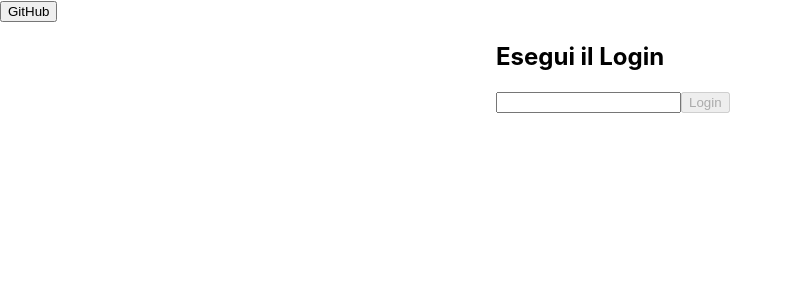
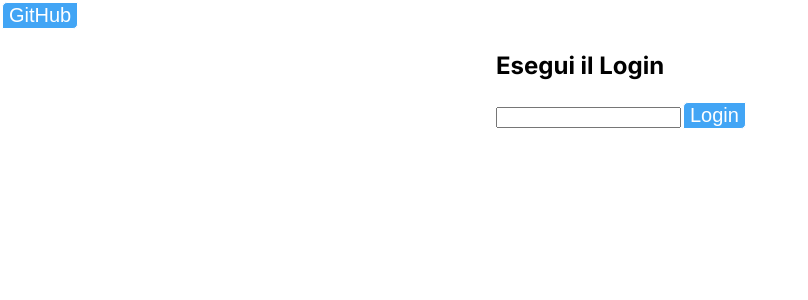
Before and after one commit to chiaraferrara/chat-app, a React (Create React App) app: page / in a window 1280 px wide. Shown: the top 300 px of the page, without its empty margins (0-808 px from the left). Built offline with nearby package versions, Linux system fonts and the light colour scheme.

Commit message:
feat(Chat.tsx):visual differentiation of messages emotion/styled

```diff
--- /dev/null
+++ b/src/App.css
@@ -0,0 +1,5 @@
+@import url('https://fonts.googleapis.com/css2?family=Inter:wght@100..900&display=swap');
+
+body{
+    font-family: "Inter", sans-serif;
+}
--- a/src/App.tsx
+++ b/src/App.tsx
@@ -4,6 +4,7 @@ import React, { useState, useEffect } from 'react';
 import { User, isUserLogged, utilityClearEmail, utilityGetLoggedEmail, utilityIsUserInLocalStorage } from './utilities';
 import Welcome from './components/Welcome';
 import LoginForm from './components/LoginForm';
+import './App.css';
 
 function App() {
   const [email, setEmail] = useState('');
--- /dev/null
+++ b/src/components/Button.tsx
@@ -0,0 +1,33 @@
+/** @format */
+
+import styled from '@emotion/styled';
+
+export const Button = styled.button(() => ({
+  backgroundColor: '#42a5f5',
+  color: '#fff',
+  margin: '2px',
+  bottom: '5px',
+  borderRadius: '5px 0px 5px 0px',
+  cursor: 'pointer',
+  fontSize: '20px',
+  border: '1px solid #ffffff',
+}));
+
+export const Textarea = styled.textarea(() => ({
+  backgroundColor: '#ffffff',
+  color: '#000000',
+  fontSize: '.9rem',
+  padding: '1rem',
+  overflow: 'hidden',
+  overflowY: 'auto',
+  border: 'none',
+  margin: '0',
+  minHeight: '50px',
+  width: '100%',
+
+  //questo per eliminare l'outline una volta cliccato sulla textarea
+  outline: 'none',
+  '&:focus': {
+    border: 'none',
+  },
+}));
--- a/src/components/Chat.tsx
+++ b/src/components/Chat.tsx
@@ -1,11 +1,17 @@
 /** @format */
 
-import { ChatBox } from './ChatBox';
-import { useState } from 'react';
+import { ChatBox, MessageContainer } from './ChatBox';
+import { useState, useEffect } from 'react';
 import { Message, utilityGetLoggedEmail, utilityGetUserLogged } from '../utilities';
+import { Button, Textarea } from './Button';
 function Chat() {
   const [inputMessage, setInputMessage] = useState('');
   const [textmessage, setTextMessage] = useState<Message[]>([]);
+
+  useEffect(() => {
+    const storedMessages: Message[] = JSON.parse(localStorage.getItem('messages') || '[]');
+    setTextMessage(storedMessages);
+  }, []);
 
   const saveMessageToLocalStorage = () => {
     const messages: Message[] = JSON.parse(localStorage.getItem('messages') || '[]');
@@ -22,6 +28,13 @@ function Chat() {
   return (
     <>
       <ChatBox>
+      {textmessage.map((message, index) => (
+          <MessageContainer key={index} isMyMessage={message.author === utilityGetLoggedEmail()}>
+            <strong>{message.author}</strong>
+            <p>{message.text}</p>
+            <p>{message.date}</p>
+          </MessageContainer>
+        ))}
         <form
           name="sendMessageForm"
           action="#"
@@ -32,14 +45,16 @@ function Chat() {
           }}
         >
           <label className="item-input-wrapper">
-            <textarea
+            <Textarea
+            style={{ width: "300px", border: "transparent" }}
+            value={inputMessage}
               placeholder="Send a message..."
               onChange={event => setInputMessage(event.target.value)}
               required
-            ></textarea>
+            ></Textarea>
           </label>
           <div className="footer-btn-wrap">
-            <button type="submit">SEND</button>
+            <Button type="submit">SEND</Button>
           </div>
         </form>
       </ChatBox>
--- a/src/components/ChatBox.tsx
+++ b/src/components/ChatBox.tsx
@@ -1,10 +1,28 @@
-import styled from "@emotion/styled";
+/** @format */
+
+import styled from '@emotion/styled';
+
+export const Container = styled.div(() => ({
+  margin: 'auto',
+  textAlign: 'center',
+}));
 
 export const ChatBox = styled.div(() => ({
-    margin: "60px auto",
-    background: "#ffffff",
-    padding: "0",
-    borderColor: "#000000",
-    borderRadius: "7px",
-    width:"300px"
-}))
+  margin: '60px auto',
+  background: '#ffffff',
+  padding: '0',
+  borderColor: '#000000',
+  borderRadius: '7px',
+  width: '300px',
+}));
+
+export const MessageContainer = styled.div<{ isMyMessage: boolean }>(props => ({
+  padding: '4px',
+  margin: '4px 0',
+  border: '1px solid #ccc',
+  borderRadius: props.isMyMessage ? '8px 0 8px 8px' : '0 8px 8px 8px',
+  fontSize: '0.9em',
+  background: props.isMyMessage ? '#42a5f5' : '#f4f4f4',
+  color: props.isMyMessage ? '#ffffff' : '#000000',
+  float: props.isMyMessage ? 'right' : 'left',
+}));
--- a/src/components/LoginForm.tsx
+++ b/src/components/LoginForm.tsx
@@ -3,6 +3,7 @@
 import React from 'react';
 import { useState } from 'react';
 import { User, utilityGetLoggedEmail, utilityIsUserInLocalStorage } from '../utilities';
+import { Button } from './Button';
 
 function LoginForm({ onClickLogin }: { onClickLogin: () => void }) {
   const [email, setEmail] = useState('');
@@ -83,7 +84,7 @@ function LoginForm({ onClickLogin }: { onClickLogin: () => void }) {
     <>
       <nav className="navbar bg-dark border-bottom border-body">
         <a href="https://github.com/chiaraferrara">
-          <button className="btn btn-dark">GitHub</button>
+          <Button className="btn btn-dark">GitHub</Button>
         </a>
       </nav>
       <div className="App" style={{ width: 18 + 'rem', margin: 'auto', marginTop: '20px' }}>
@@ -110,9 +111,9 @@ function LoginForm({ onClickLogin }: { onClickLogin: () => void }) {
             // stato della mail aggiorna il valore così
             onChange={event => setEmail(event.target.value)}
           ></input>
-          <button className="btn btn-dark" type="submit" id="submitBtn"disabled onClick={onClickLogin}>
+          <Button className="btn btn-dark" type="submit" id="submitBtn"disabled onClick={onClickLogin}>
             Login
-          </button>
+          </Button>
         </form>
       </div>
     </>
--- a/src/components/Welcome.tsx
+++ b/src/components/Welcome.tsx
@@ -3,6 +3,8 @@
 import React from 'react';
 import { utilityClearEmail, utilityGetUserLogged } from '../utilities';
 import Chat from './Chat';
+import { Button } from './Button';
+import { Container } from './ChatBox';
 
 function Welcome({ onClickLogout }: { onClickLogout: () => void }) {
   const email = localStorage.getItem('email');
@@ -14,7 +16,7 @@ function Welcome({ onClickLogout }: { onClickLogout: () => void }) {
         <>
           <nav className="navbar bg-dark border-bottom border-body">
             {' '}
-            <button
+            <Button
               type="button"
               className="btn btn-dark"
               onClick={() => {
@@ -23,20 +25,19 @@ function Welcome({ onClickLogout }: { onClickLogout: () => void }) {
               }}
             >
               Logout
-            </button>
+            </Button>
           </nav>
-          <div className="container">
+          <Container>
             <h2>
-              Bentornat* <br /> {email}
+              Welcome Back <br /> {email}
             </h2>
             <div>
-              Sei stato qui {currentUser.counter} volte
+              You've been here {currentUser.counter} times!
               <br />
-              <p>Ultimo accesso: {currentUser.previousAccess}</p> <br />
-              <p>Ultimissimo accesso: {currentUser.lastLogged}</p>
+              <p>Last seen: {currentUser.previousAccess}</p> <br />
             </div>
-          </div>
-          <Chat/>
+          </Container>
+          <Chat />
         </>
       );
     } else {
@@ -44,7 +45,7 @@ function Welcome({ onClickLogout }: { onClickLogout: () => void }) {
         <>
           <nav className="navbar bg-dark border-bottom border-body">
             {' '}
-            <button
+            <Button
               type="button"
               className="btn btn-dark"
               onClick={() => {
@@ -53,16 +54,16 @@ function Welcome({ onClickLogout }: { onClickLogout: () => void }) {
               }}
             >
               Logout
-            </button>
+            </Button>
           </nav>
-          <div className="container">
+          <Container>
             <h1>
-              Benvenut* <br /> {email}
+              Welcome <br /> {email}
             </h1>
-            <p>Primo accesso: {currentUser.lastLogged}</p> <br />
-          </div>
+            <p>First login: {currentUser.lastLogged}</p> <br />
+          </Container>
 
-          <Chat/>
+          <Chat />
         </>
       );
     }
```
